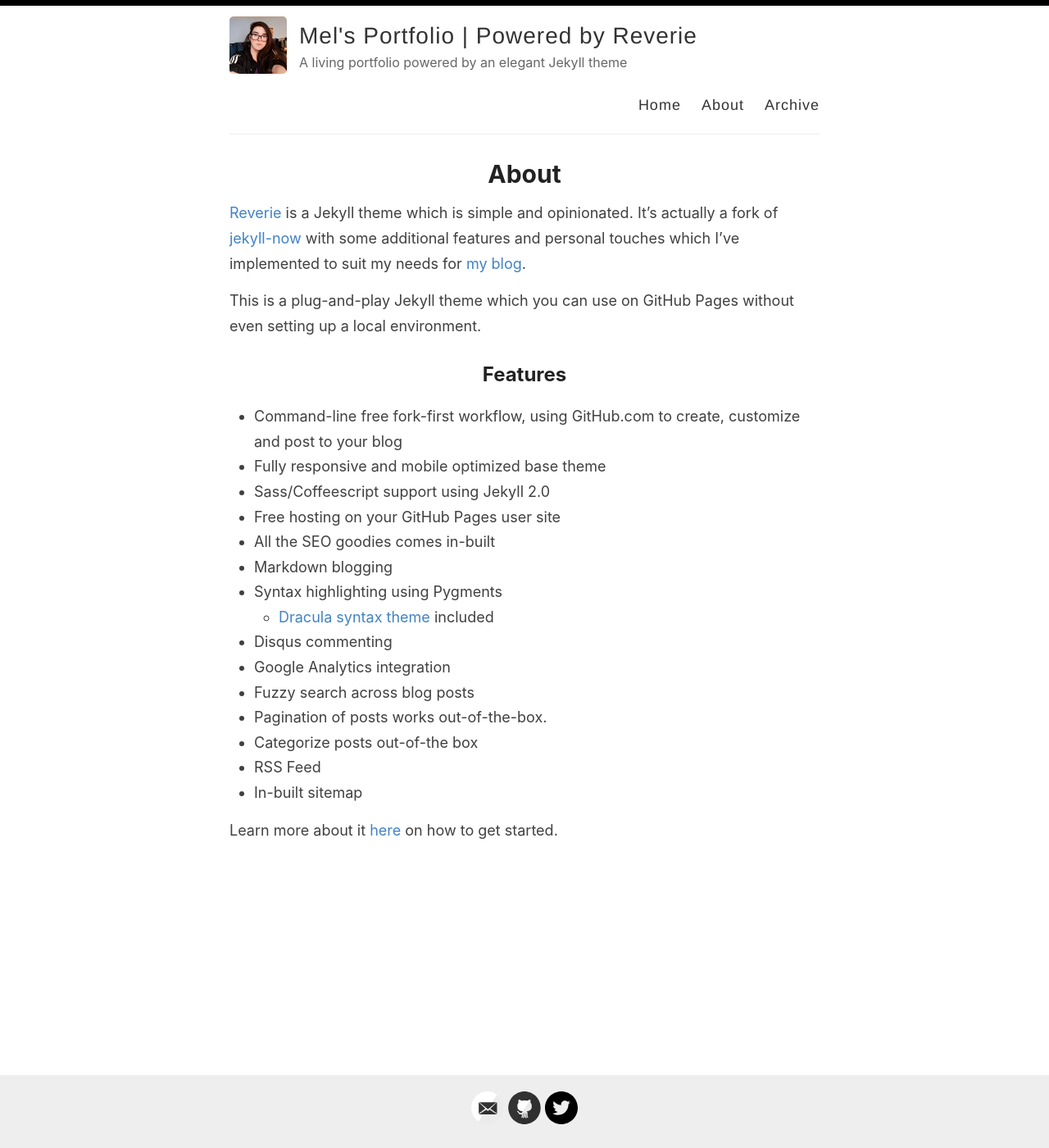
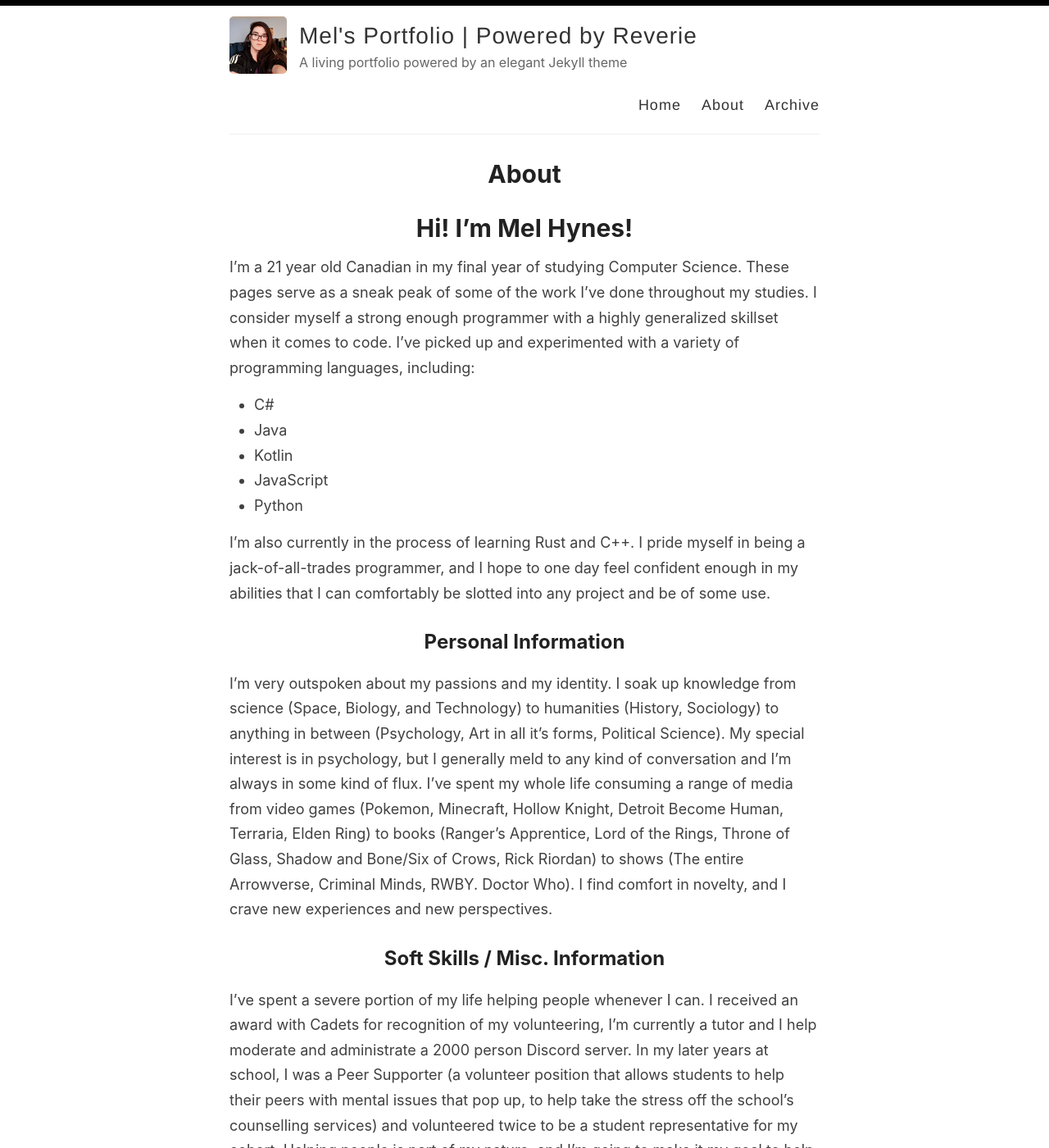
Before and after one commit to ClockWorkElementals/ClockWorkElementals.github.io, a Jekyll site: the page built from _pages/about.md, in a window 1280 px wide and 1400 px high. Shown: the whole window at 82% size. Built offline with Jekyll 4.4.1, drawn with Linux system fonts in a browser that asks for light colours; some of the changed text lies outside the part shown.

Commit message:
Update about.md

```diff
--- a/_pages/about.md
+++ b/_pages/about.md
@@ -4,26 +4,22 @@
 permalink: /about/
 ---
 
-[Reverie](https://github.com/amitmerchant1990/reverie) is a Jekyll theme which is simple and opinionated. It's actually a fork of [jekyll-now](https://github.com/barryclark/jekyll-now) with some additional features and personal touches which I've implemented to suit my needs for [my blog](https://www.amitmerchant.com).
+# Hi! I'm Mel Hynes!
 
-This is a plug-and-play Jekyll theme which you can use on GitHub Pages without even setting up a local environment.
+I'm a 21 year old Canadian in my final year of studying Computer Science. These pages serve as a sneak peak of some of the work I've done throughout my studies. I consider myself a strong enough programmer with a highly generalized skillset when it comes to code. I've picked up and experimented with a variety of programming languages, including:
 
-## Features
+- C#
+- Java
+- Kotlin
+- JavaScript
+- Python
 
-- Command-line free fork-first workflow, using GitHub.com to create, customize and post to your blog
-- Fully responsive and mobile optimized base theme
-- Sass/Coffeescript support using Jekyll 2.0
-- Free hosting on your GitHub Pages user site
-- All the SEO goodies comes in-built
-- Markdown blogging
-- Syntax highlighting using Pygments
-    - [Dracula syntax theme](https://draculatheme.com/) included
-- Disqus commenting
-- Google Analytics integration
-- Fuzzy search across blog posts
-- Pagination of posts works out-of-the-box.
-- Categorize posts out-of-the box
-- RSS Feed
-- In-built sitemap
+I'm also currently in the process of learning Rust and C++. I pride myself in being a jack-of-all-trades programmer, and I hope to one day feel confident enough in my abilities that I can comfortably be slotted into any project and be of some use.
 
-Learn more about it [here](https://github.com/amitmerchant1990/reverie) on how to get started.
+## Personal Information
+
+I'm very outspoken about my passions and my identity. I soak up knowledge from science (Space, Biology, and Technology) to humanities (History, Sociology) to anything in between (Psychology, Art in all it's forms, Political Science). My special interest is in psychology, but I generally meld to any kind of conversation and I'm always in some kind of flux. I've spent my whole life consuming a range of media from video games (Pokemon, Minecraft, Hollow Knight, Detroit Become Human, Terraria, Elden Ring) to books (Ranger's Apprentice, Lord of the Rings, Throne of Glass, Shadow and Bone/Six of Crows, Rick Riordan) to shows (The entire Arrowverse, Criminal Minds, RWBY. Doctor Who). I find comfort in novelty, and I crave new experiences and new perspectives.
+
+## Soft Skills / Misc. Information
+
+I've spent a severe portion of my life helping people whenever I can. I received an award with Cadets for recognition of my volunteering, I'm currently a tutor and I help moderate and administrate a 2000 person Discord server. In my later years at school, I was a Peer Supporter (a volunteer position that allows students to help their peers with mental issues that pop up, to help take the stress off the school's counselling services) and volunteered twice to be a student representative for my cohort. Helping people is part of my nature, and I'm going to make it my goal to help others with my ever-growing programming skills.
```
